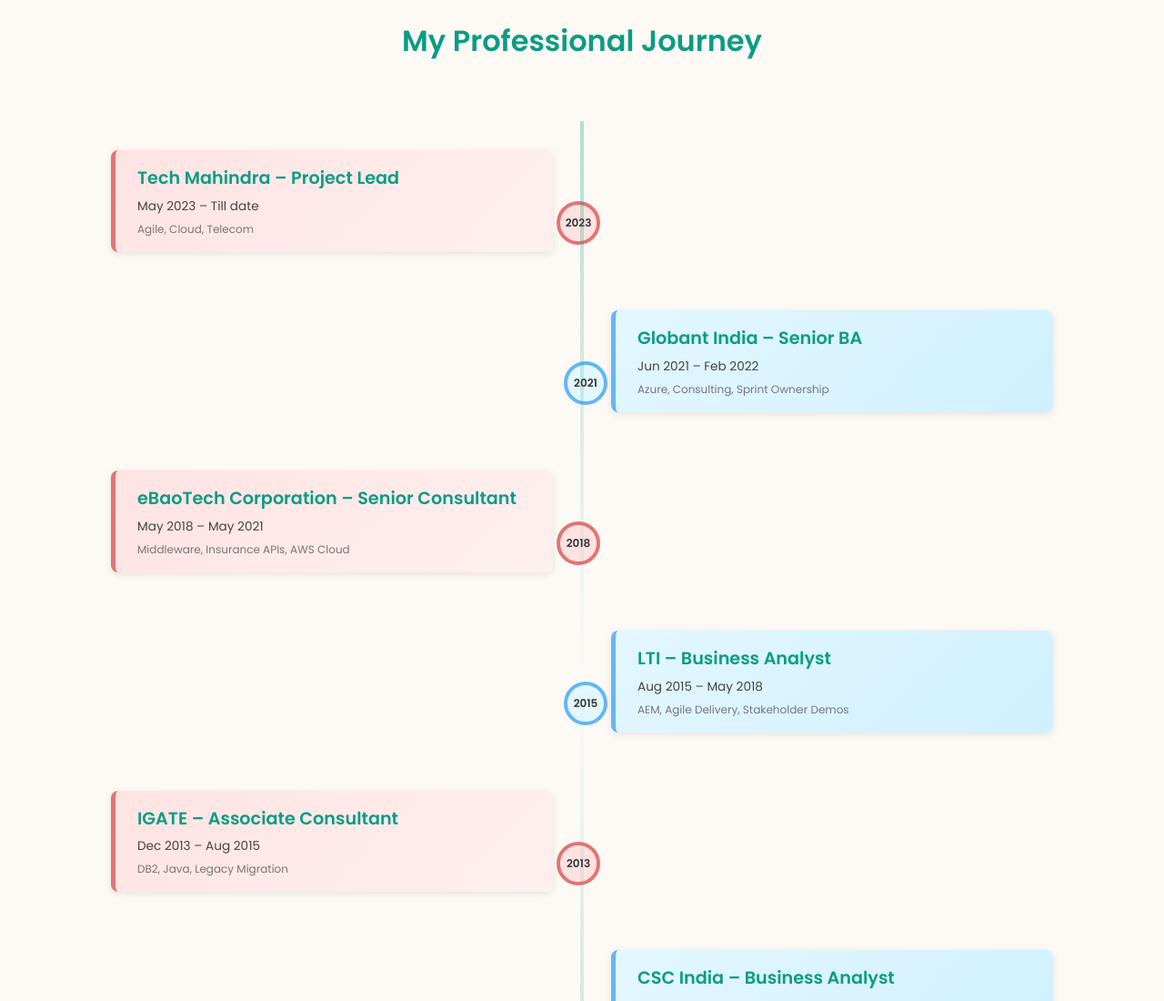
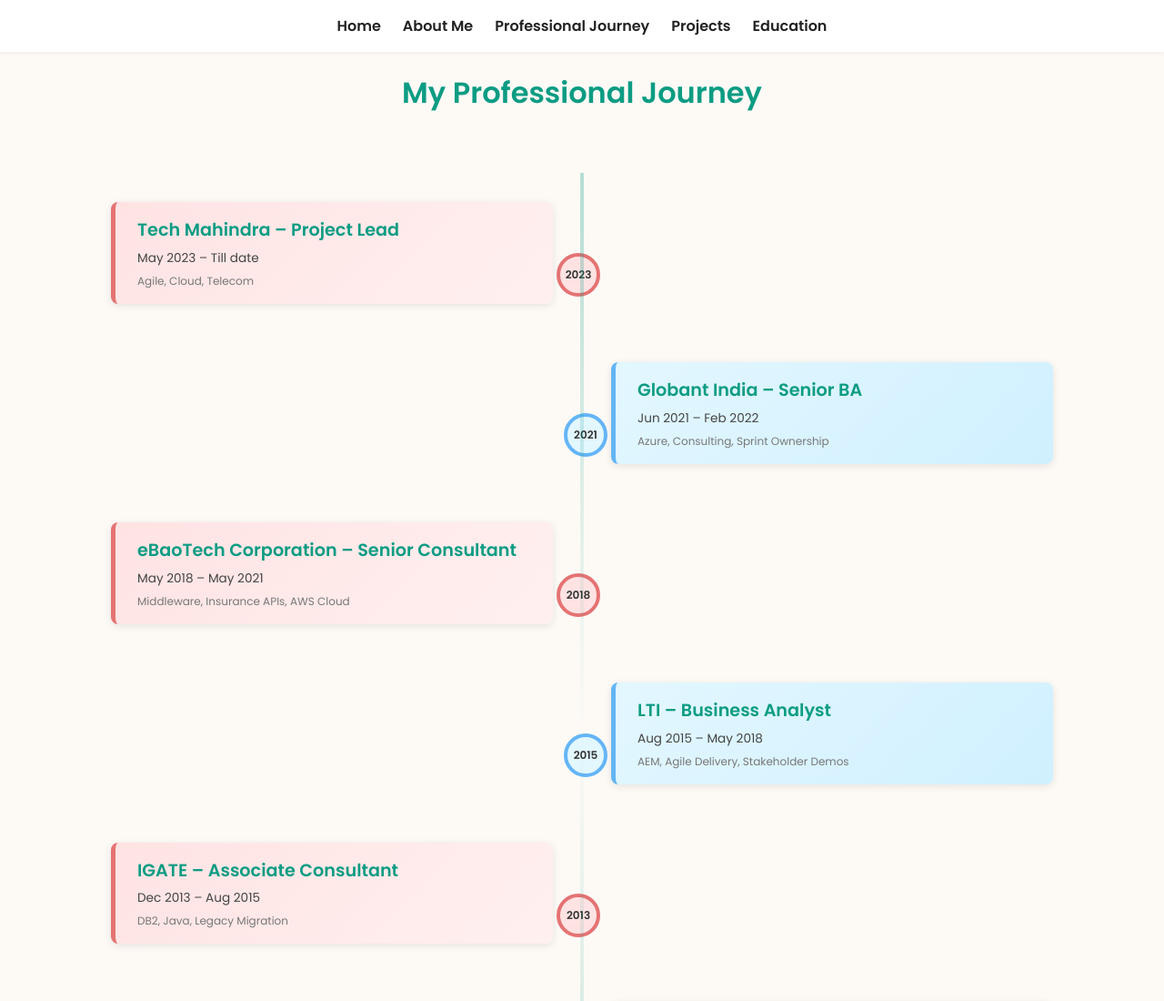
Before and after one commit to pujaz0941/azadpujari.github.io, a plain HTML site: page experience.html in a window 1280 px wide. Shown: the top 1100 px of the page at 91% size. Drawn offline with Linux system fonts and the light colour scheme.

Commit message:
Update experience.html

```diff
--- a/experience.html
+++ b/experience.html
@@ -25,6 +25,17 @@
   </script>
 </head>
 <body>
+  <header>
+    <nav>
+      <ul>
+        <li><a href="index.html">Home</a></li>
+        <li><a href="aboutme.html">About Me</a></li>
+        <li><a href="experience.html">Professional Journey</a></li>
+        <li><a href="projects.html">Projects</a></li>
+        <li><a href="education.html">Education</a></li>
+        </ul>
+    </nav>
+  </header>
   <h1>My Professional Journey</h1>
   <div class="timeline">
     <div class="timeline-entry left"><div class="circle">2023</div><div class="content"><h3>Tech Mahindra – Project Lead</h3><p>May 2023 – Till date</p><p style="font-size: 0.75em; color: #777;">Agile, Cloud, Telecom</p></div></div>
```
